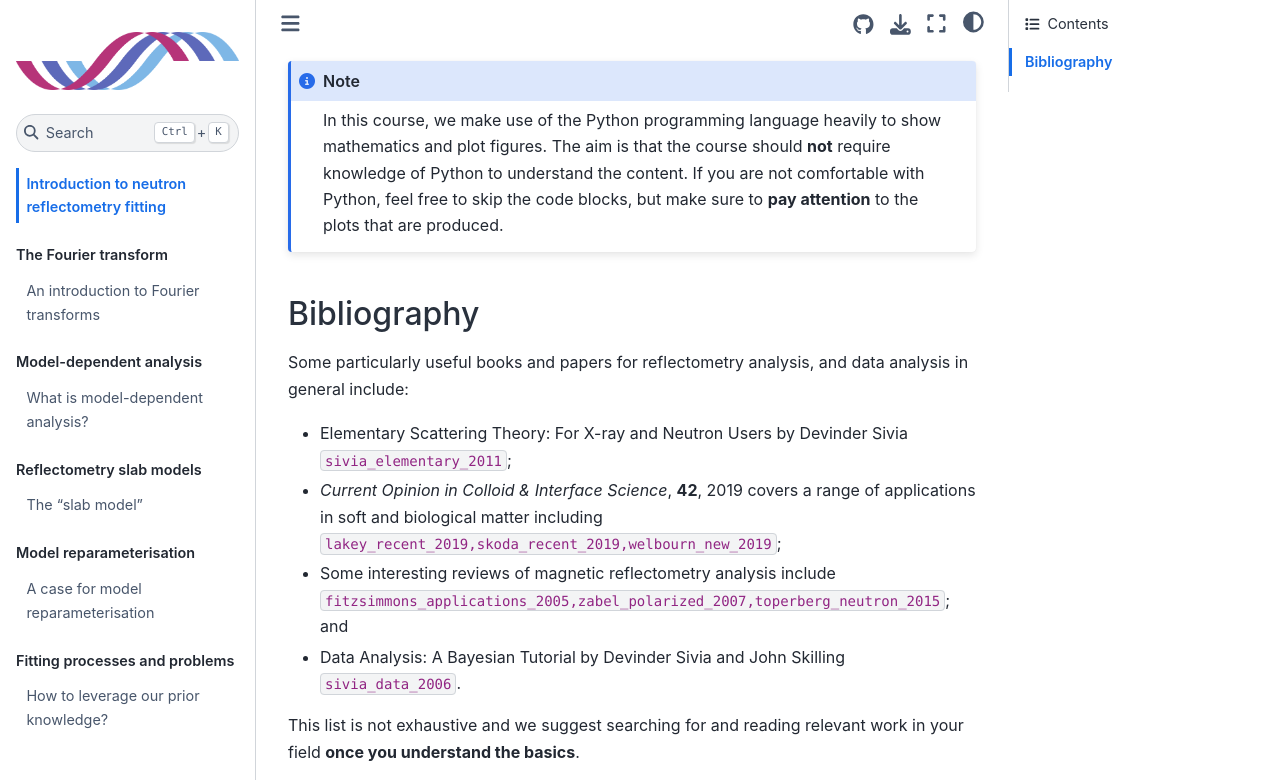
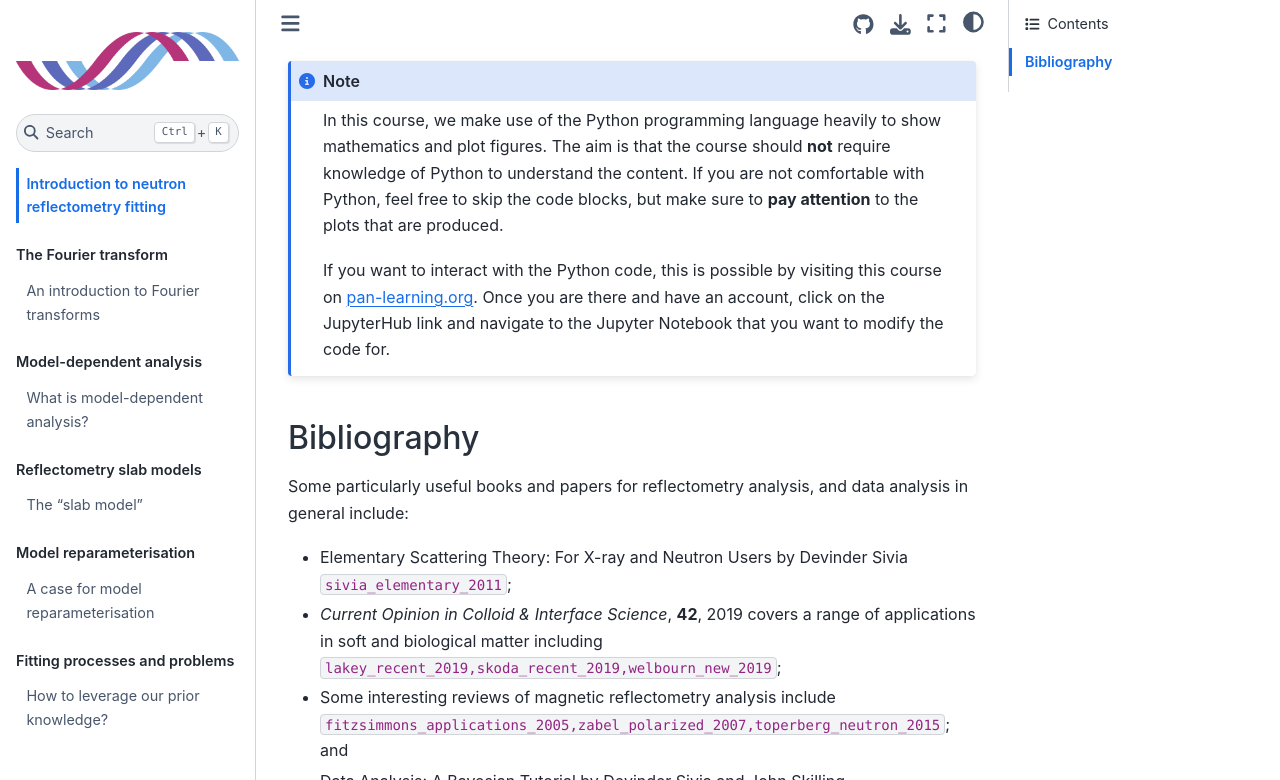
Before and after one commit to arm61/isis_school, a Jupyter Book: the page built from intro.md, in a window 1280 px wide and 900 px high, scrolled down 851 px, cut to the strip 0-780 px from the top of the window. Built offline with Jupyter Book 1.0.4 settings and Sphinx 7.4.7 and the Sphinx Book theme 1.1.4, drawn with Linux system fonts in a browser that asks for light colours; pages that are not in the unit, such as notebooks, are missing from menus; cross-references to code outside the pages are shown as plain code.

Commit message:
add a comment in the intro

````diff
--- a/_config.yml
+++ b/_config.yml
@@ -25,9 +25,6 @@
   path_to_book: docs  # Optional path to your book, relative to the repository root
   branch: master  # Which branch of the repository should be used when creating links (optional)
 
-launch_buttons:
-  jupyterhub_url: "https://pantest.esss.dk/nrfittingintro/user/335/tree/gitrepo_nrfittingintro/"
-
 # Add GitHub buttons to your book
 # See https://jupyterbook.org/customize/config.html#add-a-link-to-your-repository
 html:
--- a/intro.md
+++ b/intro.md
@@ -24,6 +24,9 @@
 In this course, we make use of the Python programming language heavily to show mathematics and plot figures.
 The aim is that the course should **not** require knowledge of Python to understand the content.
 If you are not comfortable with Python, feel free to skip the code blocks, but make sure to **pay attention** to the plots that are produced.
+
+If you want to interact with the Python code, this is possible by visiting this course on [pan-learning.org](https://pan-learning.org/moodle/course/view.php?id=96).
+Once you are there and have an account, click on the JupyterHub link and navigate to the Jupyter Notebook that you want to modify the code for.
 ```
 
 ## Bibliography
````
